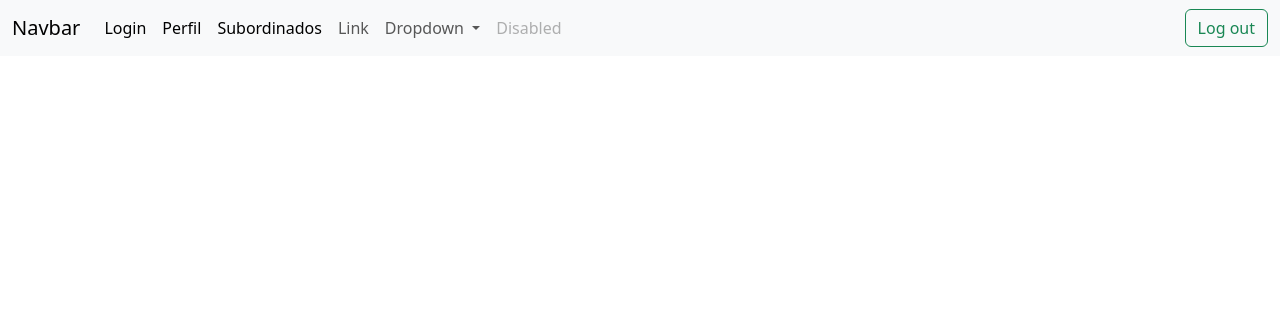
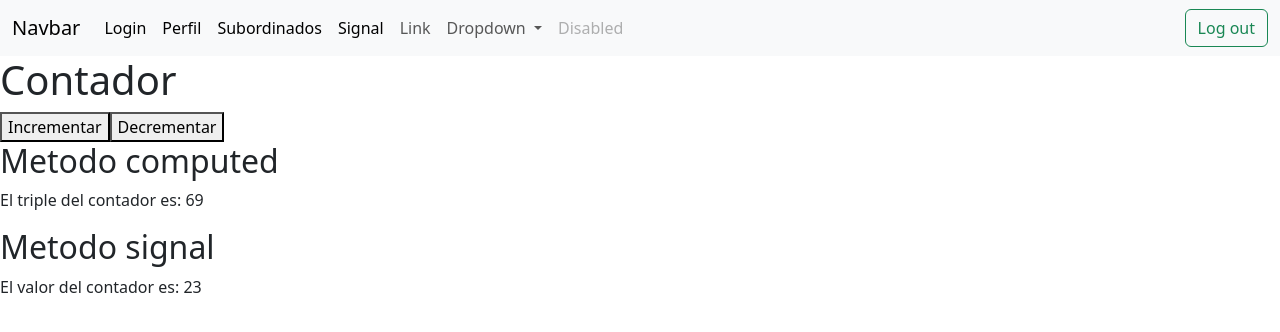
Before and after one commit to Gabriel6966/angularempleadosseguridad, an Angular app: page /signal in a window 1280 px wide. Before the commit this address led to /. Shown: the top 332 px of the page. Built offline with nearby package versions, Linux system fonts and the light colour scheme.

Commit message:
feat: add computed example using set,update

```diff
--- a/src/app/app-module.ts
+++ b/src/app/app-module.ts
@@ -9,11 +9,24 @@ import { SubordinadosComponent } from './components/subordinados-component/subor
 import { EmpleadosService } from './services/service.empleados';
 import { provideHttpClient } from '@angular/common/http';
 import { AuthGuard } from './guards/auth-guard';
+import { EjemploSignalComponent } from './components/ejemplo-signal-component/ejemplo-signal-component';
 
 @NgModule({
-  declarations: [App, LoginComponent, MenuComponent, PerfilComponent, SubordinadosComponent],
+  declarations: [
+    App,
+    LoginComponent,
+    MenuComponent,
+    PerfilComponent,
+    SubordinadosComponent,
+    EjemploSignalComponent,
+  ],
   imports: [BrowserModule, AppRoutingModule],
-  providers: [provideBrowserGlobalErrorListeners(),provideHttpClient(),EmpleadosService, AuthGuard],
+  providers: [
+    provideBrowserGlobalErrorListeners(),
+    provideHttpClient(),
+    EmpleadosService,
+    AuthGuard,
+  ],
   bootstrap: [App],
 })
 export class AppModule {}
--- a/src/app/app-routing-module.ts
+++ b/src/app/app-routing-module.ts
@@ -4,12 +4,14 @@ import { LoginComponent } from './components/login-component/login-component';
 import { PerfilComponent } from './components/perfil-component/perfil-component';
 import { SubordinadosComponent } from './components/subordinados-component/subordinados-component';
 import { AuthGuard } from './guards/auth-guard';
+import { EjemploSignalComponent } from './components/ejemplo-signal-component/ejemplo-signal-component';
 
 
 const routes: Routes = [
   {path: "", component: LoginComponent},
   {path: "perfil", component:PerfilComponent, canActivate: [AuthGuard]},
   {path: "subordinados", component:SubordinadosComponent, canActivate: [AuthGuard]},
+  {path : "signal", component: EjemploSignalComponent}
 ];
 
 @NgModule({
--- /dev/null
+++ b/src/app/components/ejemplo-signal-component/ejemplo-signal-component.html
@@ -0,0 +1,10 @@
+<h1>Contador</h1>
+
+<button (click)="incremetarContador()">Incrementar</button>
+<button (click)="reiniciarContador()">Decrementar</button>
+
+<h2>Metodo computed</h2>
+<p>El triple del contador es: {{ triple() }}</p>
+
+<h2>Metodo signal</h2>
+<p>El valor del contador es: {{ contador() }}</p>
--- /dev/null
+++ b/src/app/components/ejemplo-signal-component/ejemplo-signal-component.ts
@@ -0,0 +1,23 @@
+import { Component, computed, signal } from '@angular/core';
+
+@Component({
+  selector: 'app-ejemplo-signal-component',
+  standalone: false,
+  styleUrl: './ejemplo-signal-component.css',
+  templateUrl: './ejemplo-signal-component.html',
+})
+export class EjemploSignalComponent {
+  public contador = signal(23);
+
+  public triple = computed(() => {
+    return this.contador() * 3;
+  });
+
+  reiniciarContador(): void {
+    this.contador.set(0);
+  }
+
+  incremetarContador(): void {
+    this.contador.update((value) => value + 1);
+  }
+}
--- a/src/app/components/menu-component/menu-component.html
+++ b/src/app/components/menu-component/menu-component.html
@@ -16,6 +16,10 @@
         <li class="nav-item">
           <a class="nav-link active" aria-current="page" [routerLink]="['/subordinados']">Subordinados</a>
         </li>
+                <li class="nav-item">
+          <a class="nav-link active" aria-current="page" [routerLink]="['/signal']">Signal</a>
+        </li>
+
 
         <li class="nav-item">
           <a class="nav-link" href="#">Link</a>
```
Also changed, not shown: src/app/components/ejemplo-signal-component/ejemplo-signal-component.css (added), 1 other file (tests, documents, lock files or other folders).
